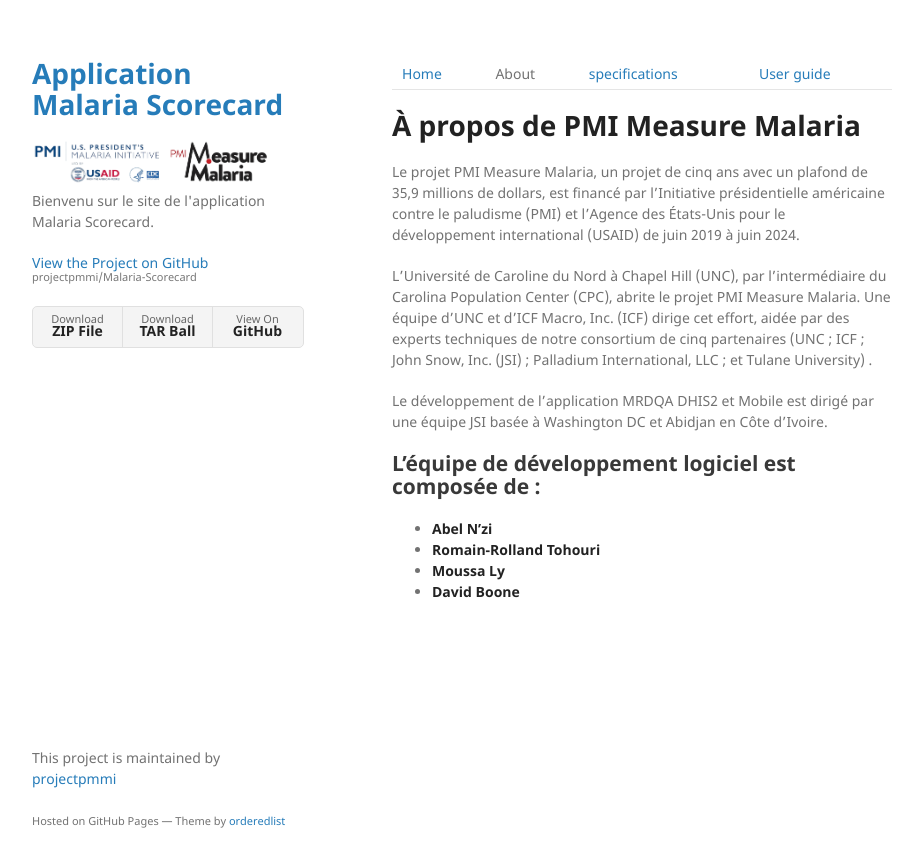
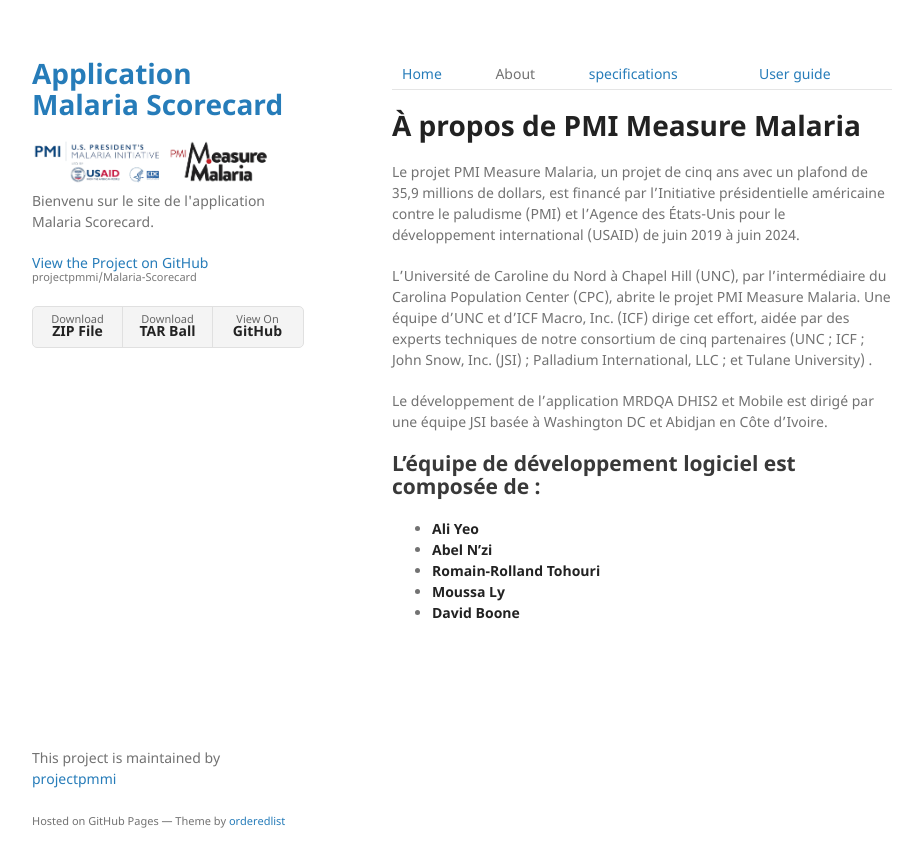
Before and after one commit to projectpmmi/Malaria-Scorecard, a Jekyll site: the page built from docs/about.md, in a window 1280 px wide. Shown: the top 867 px of the page, without its empty margins (178-1099 px from the left). Built offline with Jekyll 4.4.1, drawn with Linux system fonts in a browser that asks for light colours.

Commit message:
Update about

```diff
--- a/docs/about.md
+++ b/docs/about.md
@@ -15,7 +15,7 @@
 
 ## L'équipe de développement logiciel est composée de :
 
-
+* **Ali Yeo**
 * **Abel N'zi**
 * **Romain-Rolland Tohouri**
 * **Moussa Ly**
```
Also changed, not shown: 1 other file.
